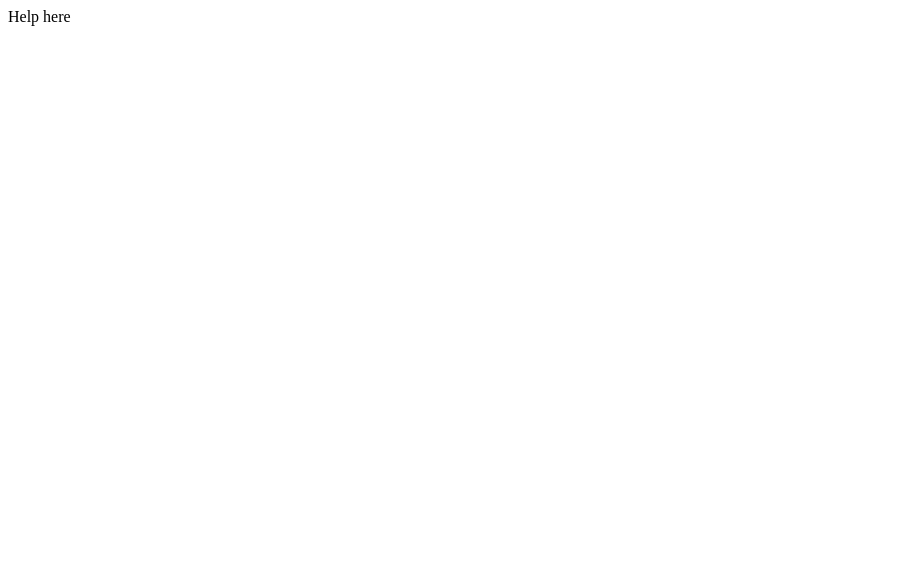
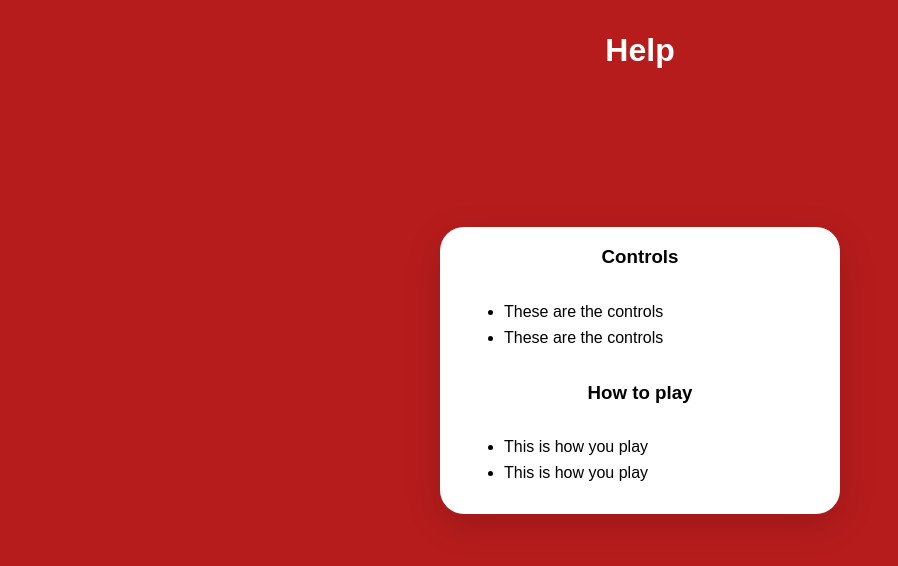
Before and after one commit to andrewadams32/battleship, a plain HTML site: page help.html in a window 1280 px wide. Shown: the whole page, without its empty margins (0-898 px from the left). Drawn offline with Linux system fonts and the light colour scheme.

Commit message:
help page good, just needs some content

```diff
--- a/help.html
+++ b/help.html
@@ -1,11 +1,46 @@
 <!DOCTYPE html>
 <html lang="en">
+
 <head>
   <meta charset="UTF-8">
   <meta name="viewport" content="width=device-width, initial-scale=1.0">
   <title>Help</title>
+  <link rel="stylesheet" href="main.css" />
+  <style>
+    section {
+      width: 100%;
+      padding: 0 1rem;
+      box-sizing: border-box;
+      -moz-box-sizing: border-box;
+      -webkit-box-sizing: border-box;
+    }
+
+    li {
+      margin: .5rem;
+    }
+  </style>
 </head>
+
 <body>
-  Help here
+  <h1>Help</h1>
+  <main class="main">
+    <div class="container">
+      <h3>Controls</h3>
+      <section>
+        <ul>
+          <li>These are the controls</li>
+          <li>These are the controls</li>
+        </ul>
+      </section>
+      <h3>How to play</h3>
+      <section>
+        <ul>
+          <li>This is how you play</li>
+          <li>This is how you play</li>
+        </ul>
+      </section>
+    </div>
+  </main>
 </body>
+
 </html>
```
Also changed, not shown: leaderboard.html (+0 -1 lines), 1 other file.
